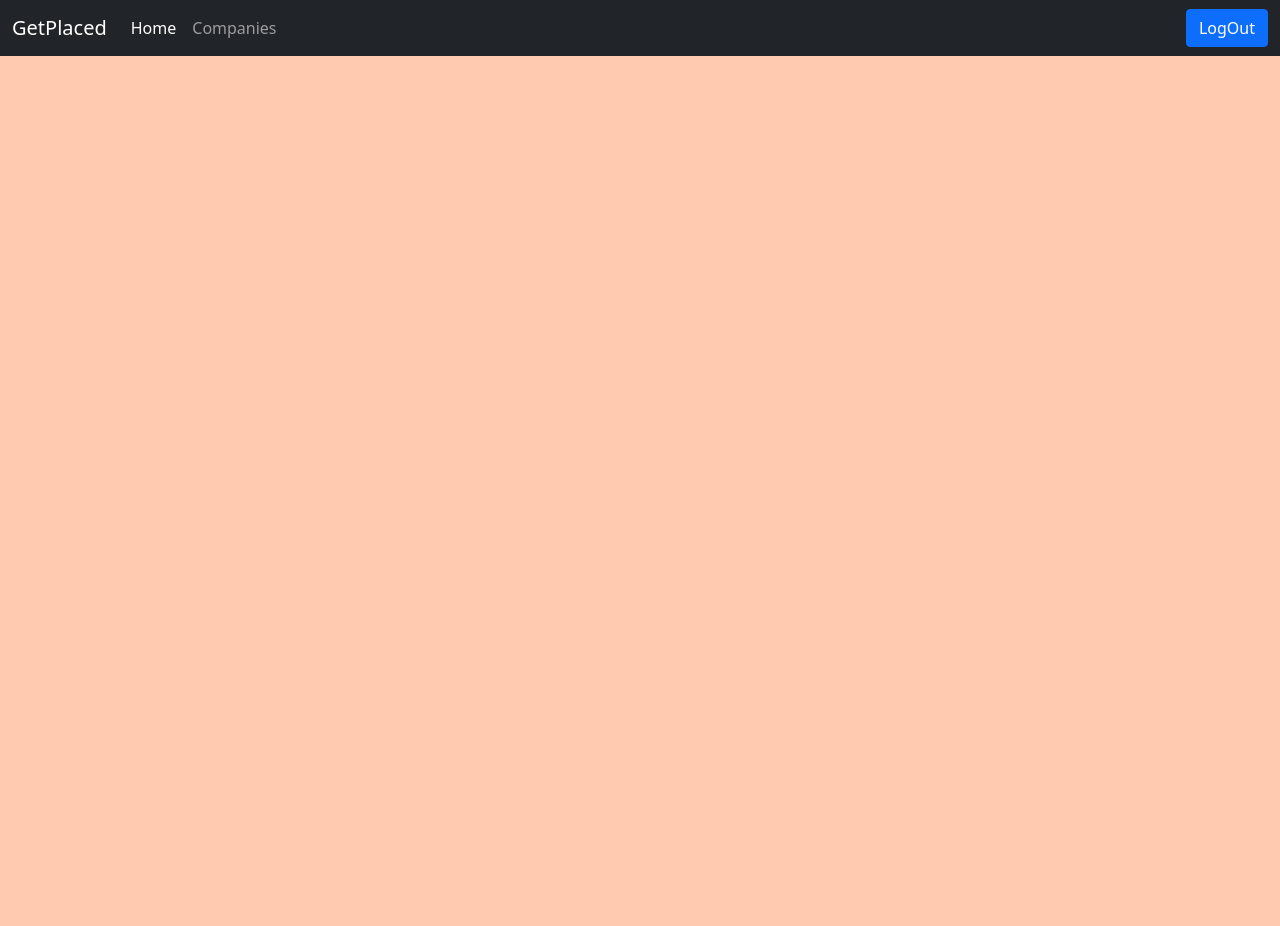
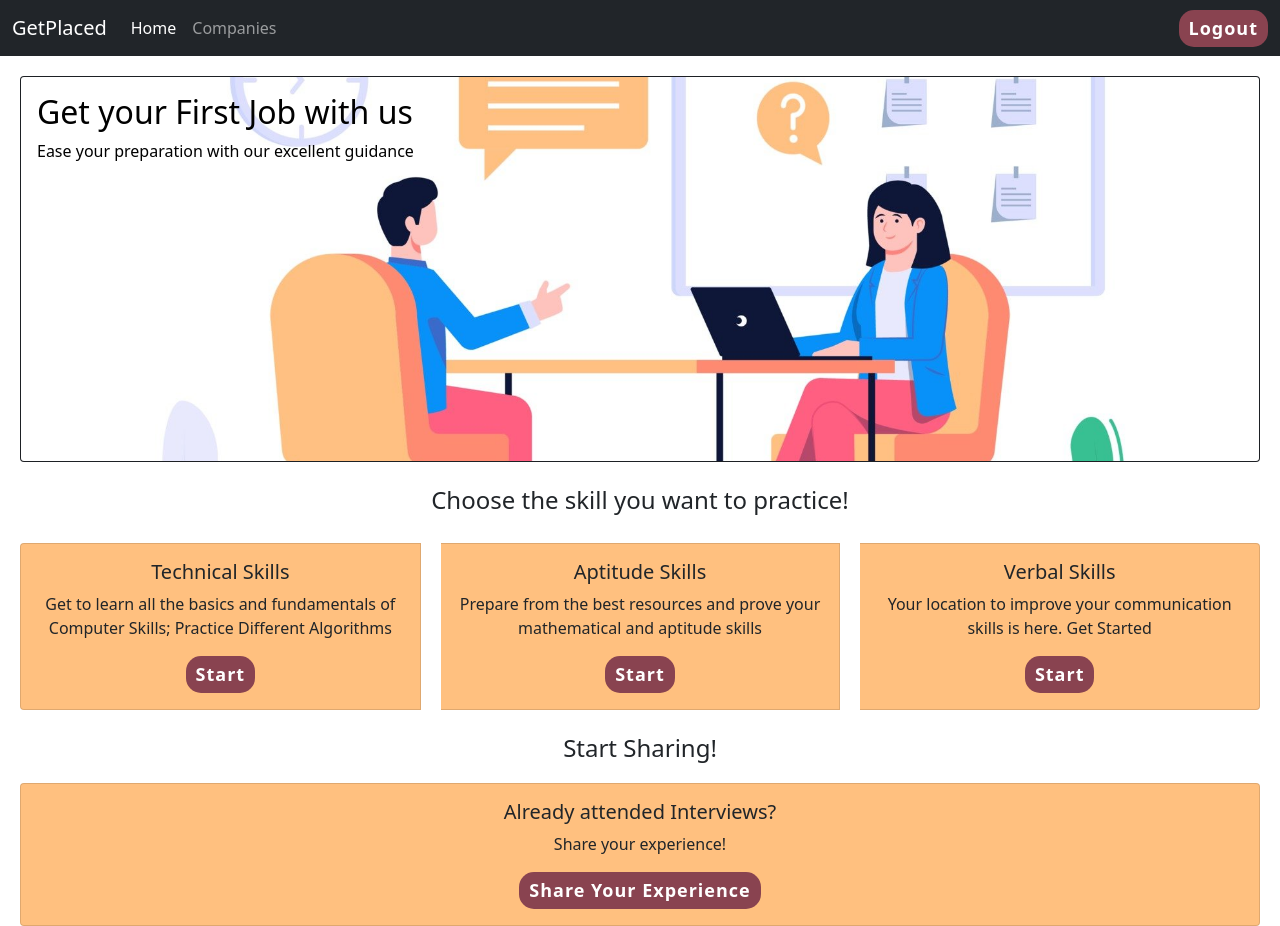
Before and after one commit to P-M-22/GetPlaced-frontend, a plain HTML site: page studDash.html in a window 1280 px wide. Before the commit the page ends 800 px from the top, so only its background shows below. Drawn offline with nearby package versions, Linux system fonts and the light colour scheme.

Commit message:
dashboard changes

```diff
--- a/login.css
+++ b/login.css
@@ -13,18 +13,46 @@
     padding-left: 25%;
 }
 body{
-    background-color: #ffcaaf;
+    background-color: #ffffff;
 }
 .card{
-    background-color: #894350;
-    color: white;
+    background-color:#ffc07f;
+
 }
 .button{
     padding-top: 5%;
 }
-#tr{
-    padding-left: 10%;
+.buttonstyle input[type="submit"]{
+    background: #894350;
+    color: white;
+    font-weight: bold;
+    font-size: large;
+    outline: none;
+    border: none;
+    cursor: pointer;
+    border-radius: 15px;
+    padding: 5px 10px;
+    text-align: center;
+    letter-spacing: 1px;
 }
-.navbar-brand{
-    color: #894350;
+.buttonstyle input[type="submit"]:hover{
+    background: #975b66;
 }
+.card-img-overlay{
+    text-align: left;
+    color: black;
+}
+.card{
+    text-align: center;
+    margin-left: 20px;
+    margin-right: 20px;
+    margin-top: 20px;
+}
+.card-img{
+    width: 100%;
+    height: 30vw;
+    object-fit: cover;
+}
+#middletext{
+    text-align: center;
+}
--- a/studDash.html
+++ b/studDash.html
@@ -28,10 +28,63 @@
                   </li>
                   </ul>
                   <span>
-                    <a class="btn btn-primary" href="#">LogOut</a>
+                    <div class="buttonstyle">
+                      <a href="#"><input type="submit" value="Logout"></a>
+                    </div>
                   </span>
             </div>
         </div>
     </nav>
+      <div class="card bg-dark text-white">
+        <img class="card-img" src="images/dashboard.jpg" alt="Card image">
+        <div class="card-img-overlay">
+          <h2 class="card-title">Get your First Job with us</h2>
+          <p>Ease your preparation with our excellent guidance</p>
+        </div>
+      </div>
+      <br>
+      <h4 id="middletext">Choose the skill you want to practice!</h4>
+      <div class="card-group">
+        <div class="card">
+          <div class="card-body">
+            <h5 class="card-title">Technical Skills</h5>
+            <p class="card-text">Get to learn all the basics and fundamentals of Computer Skills; Practice Different Algorithms </p>
+            <div class="buttonstyle">
+              <a href="#"><input type="submit" value="Start"></a>
+            </div>
+          </div>
+        </div>
+        <div class="card">
+          <div class="card-body">
+            <h5 class="card-title">Aptitude Skills</h5>
+            <p class="card-text">Prepare from the best resources and prove your mathematical and aptitude skills</p>
+            <div class="buttonstyle">
+              <a href="#"><input type="submit" value="Start"></a>
+            </div>
+
+          </div>
+        </div>
+        <div class="card">
+          <div class="card-body">
+            <h5 class="card-title">Verbal Skills</h5>
+            <p class="card-text">Your location to improve your communication skills is here. Get Started</p>
+            <div class="buttonstyle">
+              <a href="#"><input type="submit" value="Start"></a>
+            </div>
+          </div>
+        </div>
+      </div>
+
+      <br>
+      <h4 id="middletext">Start Sharing!</h4>
+        <div class="card">
+          <div class="card-body">
+            <h5 class="card-title">Already attended Interviews?</h5>
+            <p class="card-text">Share your experience!</p>
+            <div class="buttonstyle">
+              <a href="#"><input type="submit" value="Share Your Experience"></a>
+            </div>
+          </div>
+        </div>
 </body>
 </html>
```
Also changed, not shown: images/dashboard.jpg (added).
